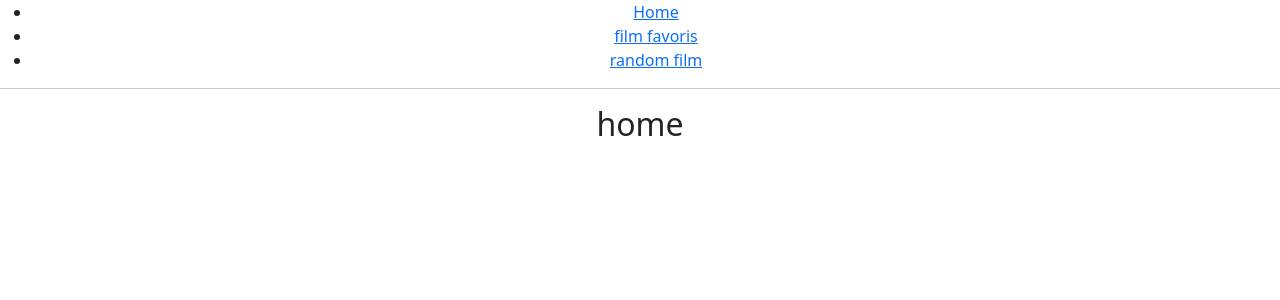
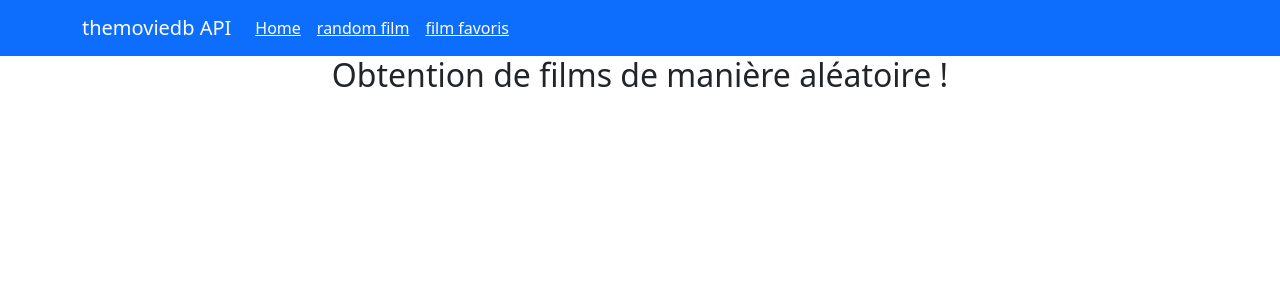
Before and after one commit to Khalemm/proj-react, a React (Create React App) app: page / in a window 1280 px wide. Shown: the top 300 px of the page. Built offline with nearby package versions, Linux system fonts and the light colour scheme.

Commit message:
tout marche

```diff
--- a/src/App.css
+++ b/src/App.css
@@ -1,5 +1,9 @@
 .App {
   text-align: center;
+}
+
+a{
+  color:white !important;
 }
 
 .App-logo {
--- a/src/App.js
+++ b/src/App.js
@@ -2,36 +2,34 @@ import './App.css';
 import Favoris from './Favoris';
 import RandomFilm from './RandomFilm';
 import { BrowserRouter as Router, Route, Link, Routes } from "react-router-dom";
+import { Navbar, Container, Nav } from 'react-bootstrap';
 
 function App() {
   return (
     <div className="App">
       <Router>
-        <div>
-          <ul>
-            <li>
-              <Link to="/">Home</Link>
-            </li>
-            <li>
-              <Link to="Favoris">film favoris</Link>
-            </li>
-            <li>
-              <Link to="RandomFilm">random film</Link>
-            </li>
-          </ul>
-          <hr />
-          <Routes>
-            <Route path="/" element={<Home/>}/>
-            <Route path="RandomFilm" element={<RandomFilm/>}/>
-            <Route path="Favoris" element={<Favoris/>}/>
-          </Routes>
-        </div>
-      </Router>
-    </div>
+        <Navbar bg="primary" variant="dark">
+          <Container>
+            <Navbar.Brand href="#">themoviedb API</Navbar.Brand>
+            <Nav className="me-auto">
+              <Nav.Link><Link to="/">Home</Link></Nav.Link>
+              <Nav.Link><Link to="RandomFilm">random film</Link></Nav.Link>
+              <Nav.Link><Link to="Favoris">film favoris</Link></Nav.Link>
+            </Nav>
+          </Container>
+        </Navbar>
+        <Routes>
+          <Route path="/" element={<Home />} />
+          <Route path="RandomFilm" element={<RandomFilm />} />
+          <Route path="Favoris" element={<Favoris />} />
+        </Routes>
+      </Router >
+    </div >
   );
 }
 
 function Home() {
-  return(<div><h2>home</h2></div>)
+  localStorage.setItem(1, 1)
+  return (<div><h2>Obtention de films de manière aléatoire !</h2></div>)
 }
 export default App;
--- a/src/Favoris.js
+++ b/src/Favoris.js
@@ -1,21 +1,69 @@
-import React from 'react';
+import React, { useState, useEffect } from 'react';
+import { Button } from 'react-bootstrap';
+import Film from './Film';
 
-
-
-function Favoris(){
+/**
+ * va chercher la liste des films mis en favoris
+ * @returns la liste des favoris
+ */
+function Favoris() {
+    let content = [];
+    console.log(localStorage.length)
+    for (var a = 1;a < localStorage.length;a++) {
+        console.log(localStorage.getItem(a+1))
+        content.push(
+            <div key={a}>
+                {RequeteFilm(a,localStorage.getItem(a+1))}
+            </div>
+        )
+    }
     return (
         <div className="App">
-            {getFavoris()}
+            {content}
         </div>
     );
 }
 
-const getFavoris = () => {
-    let content = [];
-    for (let a in localStorage){
-      content.push(<div key={a}>{localStorage.getItem(a)}
-      </div> )
+/**
+ * permet d'obtenir un film via l'url envoyé
+ * @param {*} key la clef de la donnée dans le local storage
+ * @param {*} urlFilm l'url du film a rechercher
+ * @returns le film
+ */
+const RequeteFilm = (key, urlFilm) => {
+    const [isLoading, setIsLoading] = useState(true);
+    const [film, setFilm] = useState([]);
+    useEffect(() => {
+        const getFilm = () => {
+            if (isLoading) {
+                fetch(urlFilm, {
+                    headers: {
+                        'Content-Type': 'application/json',
+                        'Accept': 'application/json'
+                    }
+                })
+                    .then((response) => response.json())
+                    .then((data) => { setIsLoading(false); setFilm(data); console.log(data) })
+                    .catch(error => console.log(error));
+            }
+        }
+        getFilm();
+    }, [urlFilm, isLoading]);
+    if (isLoading) {
+        return <div>Chargement...</div>;
     }
-    return content
+    return (
+        <div>
+            {film && <Film data={film} />}
+            <Button onClick={deleteFav(key)}>Supprimer des favs</Button>
+        </div>
+    );
+}
+
+/**
+ * delete des favoris
+ * @param {*} key la clé du localStorage
+ */
+const deleteFav = (key) => {
 }
 export default Favoris;
--- /dev/null
+++ b/src/Film.js
@@ -0,0 +1,17 @@
+import React from "react";
+
+/**
+ * affiches le film sur la page
+ * @param {*} data les données du film
+ * @returns le film
+ */
+const Film = ({ data }) => {
+    return (
+        <div>
+            <h1>{data.original_title}</h1>
+            <p>Synopsys: {data.overview}</p>
+        </div>
+    )
+}
+
+export default Film;
--- a/src/RandomFilm.js
+++ b/src/RandomFilm.js
@@ -1,52 +1,64 @@
 import React, { useState, useEffect } from 'react';
 import { Button } from 'react-bootstrap';
+import Film from './Film';
 
-function getRandom(min, max) {
-    return Math.trunc(Math.random() * (max - min) + min);
-}
-const setFavoris = (id, url) => {
-    localStorage.setItem(id, url)
+/**
+ * va placer dans la liste des favoris le film voulu
+ * @param {*} url l'url du film
+ */
+const setFavoris = (url) => {
+    var increment = parseInt(localStorage.getItem(1)) + 1
+    localStorage.setItem(1, increment)
+    localStorage.setItem(localStorage.getItem(1), url)
 }
 
-const Film = ({ data }) => {
-    console.log(data);
-    return (
-        <div>
-            <h1>{data.original_title}</h1>
-            <p>Synopsys: {data.overview}</p>
-        </div>
-    )
-}
-
+/**
+ * va obtenir un film aléatoire. Sachant qu'il n'y a pas de requete API pour, je créée manuellement une ID
+ * aléatoire a placer dans l'URL. (je n'ai pas eu le temps de controller quand l'url sort un 404)
+ * @returns un film aléatoire
+ */
 const RandomFilm = () => {
     const [isLoading, setIsLoading] = useState(true);
     const [film, setFilm] = useState([]);
-    const id = getRandom(1, 1000)
-    const url = "https://api.themoviedb.org/3/movie/" + id + "?api_key=3dceec64c036d3bb5cc3708d099863fa";
-
+    const [url, setUrl] = useState();
+    //obtient un nouveau film aléatoire
+    const newRandom = () =>{
+        setIsLoading(true)
+    }
     useEffect(() => {
         const getFilm = () => {
-            if(isLoading){
-                fetch(url, {
+            if (isLoading) {
+                //créées une ID généré aléatoirement
+                const id = Math.trunc(Math.random() * (2000 - 1) + 1);
+                const filmURL = "https://api.themoviedb.org/3/movie/" + id + "?api_key=3dceec64c036d3bb5cc3708d099863fa";
+                console.log(filmURL);
+                fetch(filmURL, {
                     headers: {
                         'Content-Type': 'application/json',
                         'Accept': 'application/json'
                     }
                 })
                     .then((response) => response.json())
-                    .then((data) => {setIsLoading(false);setFilm(data);console.log(data)})
+                    .then((data) => {
+                        setIsLoading(false);
+                        setFilm(data);
+                        setUrl(filmURL);
+                        console.log(data)
+                    })
                     .catch(error => console.log(error));
             }
         }
         getFilm();
-    }, [url,isLoading]);
+    }, [isLoading]);
     if (isLoading) {
         return <div>Chargement...</div>;
     }
     return (
         <div>
             {film && <Film data={film} />}
-            <Button onClick={setFavoris(id, url)}>save</Button>
+            <Button onClick={function (e) { setFavoris(url) }}>sauvegarder dans les favoris</Button>
+            <br/>
+            <Button onClick={function (e) { newRandom() }}>nouveau film aléatoire</Button>
         </div>
     );
 }
```
